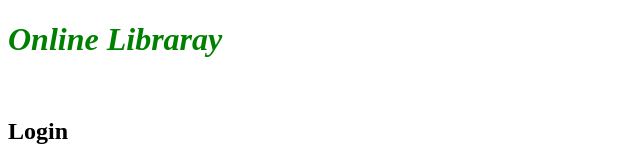
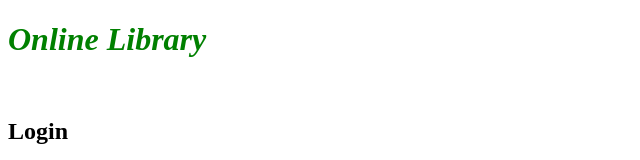
Before and after one commit to bradhezh/zjz-library, a React (Vite) app in the folder frontend/: page /login in a window 1280 px wide. Shown: the top 160 px of the page, without its empty margins (0-640 px from the left). Built offline with nearby package versions, Linux system fonts and the light colour scheme.

Commit message:
bugfix: minor bugs fixed

```diff
--- a/frontend/src/components/Header.jsx
+++ b/frontend/src/components/Header.jsx
@@ -3,7 +3,7 @@ import './style.css'
 const Header = () => {
   return (
     <div className="header">
-      <h1>Online Libraray</h1>
+      <h1>Online Library</h1>
       <br />
     </div>
   )
--- a/frontend/src/components/UserBar.jsx
+++ b/frontend/src/components/UserBar.jsx
@@ -16,7 +16,7 @@ const UserBar = ({user}) => {
   return (
     <div>
       {user && <h2>Welcome, {user.name || user.username}</h2>}
-      <span><Link to="/">Libraray</Link></span>
+      <span><Link to="/">Library</Link></span>
       <span>{
         !user ?
           null : (
```
Also changed, not shown: 1 other file (tests, documents, lock files or other folders).
